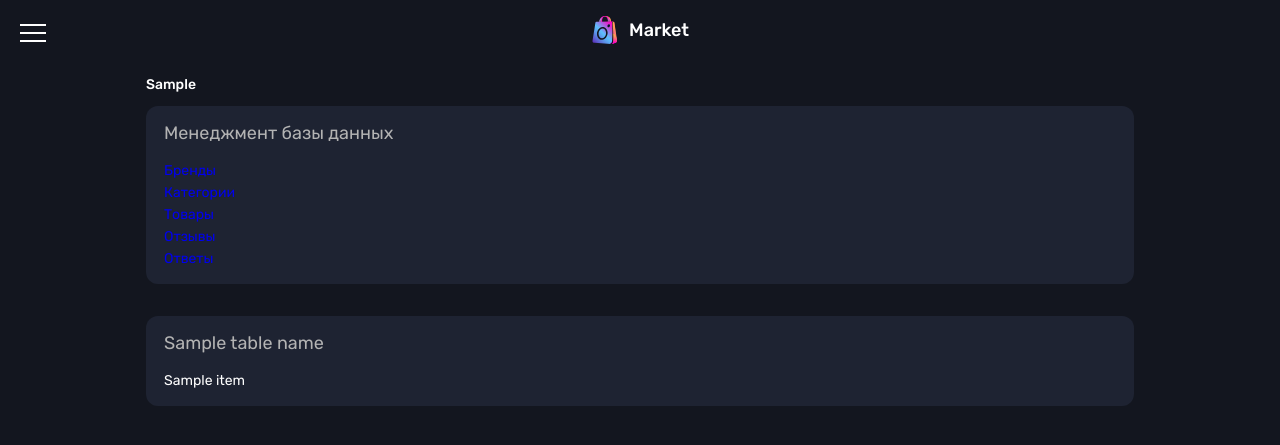
After one commit to SteckCDev/market, a Python web app: template market/templates/admin_db_management.html in a window 1280 px wide. The commit adds this page. Shown: the top 445 px of the page. Run offline with Jinja, Linux system fonts and the light colour scheme; the template is opened without the code that fills it: most values are stand-ins (such as "Sample title", 1, 10 or a date in 2020); some libraries are stand-ins or nearby versions.

Commit message:
Dev v0.8.2: fixed reauth redirect middleware; added db management page

```diff
--- a/market/middleware.py
+++ b/market/middleware.py
@@ -6,12 +6,13 @@
 
 
 class RedirectToReauthMiddleware(BaseHTTPMiddleware):
-    def __init__(self, app, reauth_path: str):
+    def __init__(self, app, reauth_path: str, static_folder: str):
         super().__init__(app)
         self.reauth_path = reauth_path
+        self.static_folder = static_folder
 
     async def dispatch(self, request: Request, call_next):
-        if request.url.path.startswith(self.reauth_path) or Reauth.is_authenticated(request):
+        if request.url.path.startswith((self.reauth_path, self.static_folder)) or Reauth.is_authenticated(request):
             response = await call_next(request)
             return response
 
--- a/market/static/css/main.css
+++ b/market/static/css/main.css
@@ -639,21 +639,9 @@
     color: #B3B3B3;
 }
 
-.admin__tables, .admin__ads, .admin__links {
+.admin__tables, .admin__ads, .admin__links, .admin__db-table {
     display: flex;
     flex-direction: column;
-}
-
-.admin__tables {
-    display: flex;
-    grid-gap: 8px;
-    padding: 18px;
-    background-color: #1E2332;
-    border-radius: 12px;
-}
-
-.admin__ads {
-    display: flex;
     grid-gap: 8px;
     padding: 18px;
     background-color: #1E2332;
--- /dev/null
+++ b/market/templates/admin_db_management.html
@@ -0,0 +1,28 @@
+{% extends "base.html" %}
+
+{% block content %}
+    <div class="admin">
+        <div class="admin__tables">
+            <span class="admin__caption">Менеджмент базы данных</span>
+            <a href="/rulehere/brands" class="admin__tables-table">Бренды</a>
+            <a href="/rulehere/categories" class="admin__tables-table">Категории</a>
+            <a href="/rulehere/products" class="admin__tables-table">Товары</a>
+            <a href="/rulehere/reviews" class="admin__tables-table">Отзывы</a>
+            <a href="/rulehere/replies" class="admin__tables-table">Ответы</a>
+        </div>
+        <div class="admin__db-table">
+            <span class="admin__caption">{{ table_name or "Таблица" }}</span>
+            {% if categories %}
+                {% for category in categories %}
+                    <div class="admin__db-row">
+                        {% for item in category.model_dump().values() %}
+                            <div class="admin__db-column">
+                                {{ item }}
+                            </div>
+                        {% endfor %}
+                    </div>
+                {% endfor %}
+            {% endif %}
+        </div>
+    </div>
+{% endblock %}
--- a/market/templates/base.html
+++ b/market/templates/base.html
@@ -20,12 +20,12 @@
                         <span></span>
                     </label>
                     <ul class="menu__box">
-                        <li><a class="menu__item" href="#">Правила</a></li>
-                        <li><a class="menu__item" href="#">Новости</a></li>
-                        <li><a class="menu__item" href="#">Предложить</a></li>
-                        <li><a class="menu__item" href="#">Статистика</a></li>
-                        <li><a class="menu__item" href="#">Наш чат</a></li>
-                        <li><a class="menu__item" href="#">Мы здесь!</a></li>
+                        <li><a class="menu__item" href="{{ rules_link }}">Правила</a></li>
+                        <li><a class="menu__item" href="{{ news_link }}">Новости</a></li>
+                        <li><a class="menu__item" href="{{ offer_link }}">Предложить</a></li>
+                        <li><a class="menu__item" href="{{ stats_link }}">Статистика</a></li>
+                        <li><a class="menu__item" href="{{ chat_link }}">Наш чат</a></li>
+                        <li><a class="menu__item" href="{{ about_link }}">Мы здесь!</a></li>
                     </ul>
                 </div>
                 <a href="/" class="logotype">
@@ -37,22 +37,22 @@
             {% if ads and ads.enabled %}
                 {% if ads.split %}
                     <div class="ads-separated">
-                        <a href="{{ ads.link1 }}">
+                        <a href="{% if ads.link1 %} {{ ads.link1 }} {% else %} # {% endif %}">
                             <div class="ads-separated__block">
-                                <img src="{{ ads.image1_path }}" alt="Реклама">
+                                <img src="{% if ads.image1_path %} {{ ads.image1_path }} {% endif %}" alt="Реклама">
                             </div>
                         </a>
-                        <a href="{{ ads.link2 }}">
+                        <a href="{% if ads.link2 %} {{ ads.link2 }} {% else %} # {% endif %}">
                             <div class="ads-separated__block">
-                                <img src="{{ ads.image2_path }}" alt="Реклама">
+                                <img src="{% if ads.image2_path %} {{ ads.image2_path }} {% endif %}" alt="Реклама">
                             </div>
                         </a>
                     </div>
                 {% else %}
                     <div class="ads-single">
-                        <a href="{{ ads.link1 }}">
+                        <a href="{% if ads.link1 %} {{ ads.link1 }} {% else %} # {% endif %}">
                             <div class="ads-single__block">
-                                <img src="{{ ads.image1_path }}" alt="Реклама">
+                                <img src="{% if ads.image1_path %} {{ ads.image1_path }} {% endif %}" alt="Реклама">
                             </div>
                         </a>
                     </div>
```
Also changed, not shown: main.py (+15 -7 lines), market/contexts.py (+30 -3 lines), market/serializers.py (+10 -1 lines), market/templates/admin.html (+5 -5 lines), settings.py (+7 -2 lines), 1 other file.
